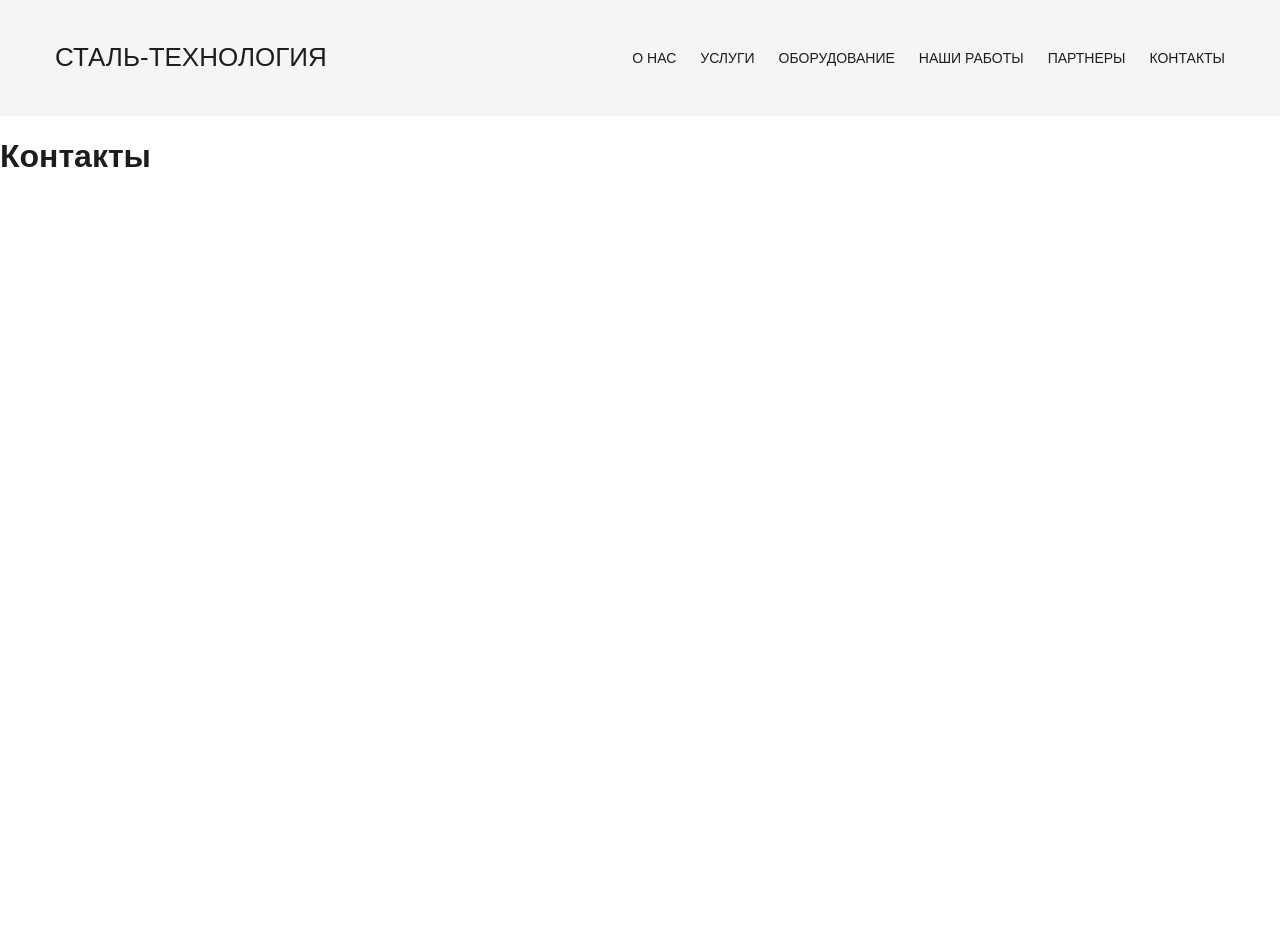
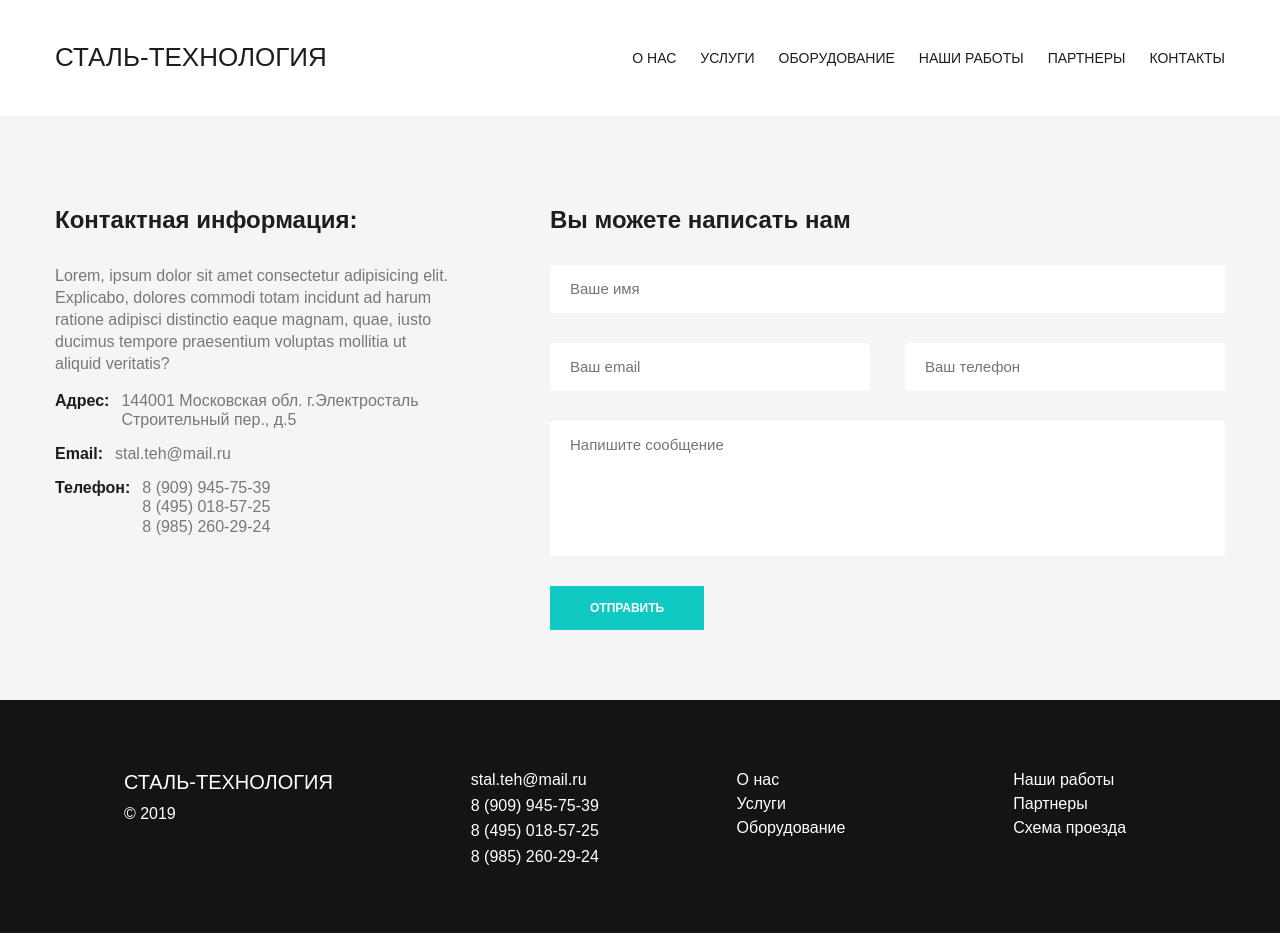
Before and after one commit to nastyarisa/stal_teh, a website: page pug/contacts.pug in a window 1280 px wide. Before the commit the page ends 800 px from the top, so only its background shows below. Drawn offline with nearby package versions, Linux system fonts and the light colour scheme; files that its build step writes are made by us from their sources; a web font is replaced by a local one.

Commit message:
contacts page

```diff
--- a/less/blocks/about.less
+++ b/less/blocks/about.less
@@ -1,7 +1,7 @@
 .about {
   padding-top: 50px;
   padding-bottom: 90px;
-
+  background-color: #fff;
 }
 
 .about__block {
--- /dev/null
+++ b/less/blocks/contacts.less
@@ -0,0 +1,54 @@
+.contacts {
+  flex-grow: 1;
+  padding-top: 70px;
+  padding-bottom: 70px;
+  background-color: #f5f5f5;
+}
+
+.contacts__block {
+  display: flex;
+  flex-direction: row;
+  justify-content: space-between;
+}
+
+.contacts__info {
+  width: 100%;
+  max-width: 400px;
+}
+
+.contacts__form {
+  width: 100%;
+  max-width: 675px;
+}
+
+.contacts__title {
+  margin-bottom: 30px;
+}
+
+.contacts__description {
+  color: @gray;
+  font-size: 16px;
+  line-height: 22px;
+}
+
+.contacts__list, .contacts__phone-list {
+  list-style: none;
+  margin: 0;
+  padding: 0;
+}
+
+.contacts__item {
+  display: flex;
+  flex-direction: row;
+  margin-bottom: 15px;
+
+  b {
+    font-size: 16px;
+    margin-right: 12px;
+    color: @black;
+  }
+  address, a {
+    font-style: normal;
+    color: @gray;
+  }
+}
--- /dev/null
+++ b/less/blocks/footer.less
@@ -0,0 +1,53 @@
+.footer {
+  margin-top: auto;
+  background-color: #141414;
+  color: #fff;
+  padding-top: 70px;
+  padding-bottom: 60px;
+}
+
+.footer__block {
+  display: flex;
+  flex-direction: row;
+  justify-content: space-around;
+}
+
+.footer__logo {
+  text-transform: uppercase;
+  color: #fff;
+  font-weight: 300;
+  font-size: 20px;
+  margin-bottom: 10px;
+}
+
+.footer__contacts {
+  display: flex;
+  flex-direction: column;
+}
+
+// .footer__contacts-title {
+//   margin-bottom: 10px;
+//   font-size: 16px;
+// }
+
+.footer__email, .footer__phone {
+  color: #fff;
+  font-size: 16px;
+  line-height: 1.3em;
+  padding-bottom: 5px;
+}
+
+.footer__list {
+  list-style: none;
+  margin: 0;
+  padding: 0;
+}
+
+.footer__item {
+  margin-right: 30px;
+  padding-bottom: 5px;
+  a {
+    color: #fff;
+    font-size: 16px;
+  }
+}
--- /dev/null
+++ b/less/blocks/form.less
@@ -0,0 +1,49 @@
+.form__title {
+  margin-bottom: 30px;
+}
+
+.form__input, .form__textarea {
+  padding: 12px 20px;
+  display: block;
+  box-sizing: border-box;
+  border-radius: 3px;
+  border: none;
+  font-size: 15px;
+  line-height: 24px;
+  outline: none;
+  font-family: 'Montserrat', Arial, sans-serif;
+}
+
+.form__name {
+  margin-bottom: 30px;
+  .form__input {
+  width: 100%;
+  display: block;
+  }
+}
+
+.form__contacts {
+  display: flex;
+  flex-direction: row;
+  justify-content: space-between;
+  margin-bottom: 30px;
+
+  .form__input {
+    width: 100%;
+    max-width: 320px;
+  }
+}
+
+.form__comment {
+  margin-bottom: 30px;
+}
+
+.form__textarea {
+  width: 100%;
+  min-height: 135px;
+  resize: none;
+}
+
+.form__button {
+  .btn();
+}
--- a/less/blocks/header.less
+++ b/less/blocks/header.less
@@ -2,6 +2,10 @@
   padding-top: 30px;
   padding-bottom: 30px;
   background-color: @lightgray;
+}
+
+#contacts .header {
+  background-color: #fff;
 }
 
 .header__logo {
--- a/less/blocks/process.less
+++ b/less/blocks/process.less
@@ -1,6 +1,6 @@
 .process {
-  padding-top: 50px;
-  padding-bottom: 90px;
+  padding-top: 40px;
+  padding-bottom: 80px;
 }
 
 .process__block {
--- a/less/core/base.less
+++ b/less/core/base.less
@@ -27,6 +27,10 @@
 }
 
 body {
+  display: flex;
+  flex-direction: column;
+  width: 100%;
+  min-height: 100vh;
   margin: 0;
   min-width: 320px;
   background-color: #fff;
--- a/less/core/mixin.less
+++ b/less/core/mixin.less
@@ -24,4 +24,5 @@
   text-transform: uppercase;
   font-size: 12px;
   font-weight: bold;
+  border: none;
 }
--- a/less/style.less
+++ b/less/style.less
@@ -8,3 +8,8 @@
 @import "blocks/features.less";
 @import "blocks/sections.less";
 @import "blocks/process.less";
+
+@import "blocks/contacts.less";
+@import "blocks/form.less";
+
+@import "blocks/footer.less";
--- a/pug/about.pug
+++ b/pug/about.pug
@@ -9,3 +9,4 @@ html(lang="en")
   body
     include modules/header
     h1 О нас
+    include modules/footer
--- a/pug/contacts.pug
+++ b/pug/contacts.pug
@@ -6,6 +6,31 @@ html(lang="en")
     meta(http-equiv="X-UA-Compatible", content="ie=edge")
     link(rel="stylesheet", href="css/style.css")
     title Сталь-Технология
-  body
+  body#contacts
     include modules/header
-    h1 Контакты
+    main.contacts
+      .wrapper
+        .contacts__block
+          .contacts__info
+            h2.contacts__title Контактная информация:
+            p.contacts__description Lorem, ipsum dolor sit amet consectetur adipisicing elit. Explicabo, dolores commodi totam incidunt ad harum ratione adipisci distinctio eaque magnam, quae, iusto ducimus tempore praesentium voluptas mollitia ut aliquid veritatis?
+            ul.contacts__list
+              li.contacts__item
+                b Адрес:
+                address 144001 Московская обл. г.Электросталь Строительный пер., д.5
+              li.contacts__item
+                b Email:
+                a(href='mailto:stal.teh@mail.ru').contacts__email stal.teh@mail.ru
+              li.contacts__item
+                b Телефон:
+                ul.contacts__phone-list
+                  li.contacts__phone-item
+                    a(href='tel:+79099457539').contacts__phone 8 (909) 945-75-39
+                  li.contacts__phone-item
+                    a(href='tel:+74950185725').contacts__phone 8 (495) 018-57-25
+                  li.contacts__phone-item
+                    a(href='tel:+79852602924').contacts__phone 8 (985) 260-29-24
+          .contacts__form
+            include modules/form
+      .contacts__map
+    include modules/footer
--- a/pug/equipment.pug
+++ b/pug/equipment.pug
@@ -9,3 +9,4 @@ html(lang="en")
   body
     include modules/header
     h1 Оборудование
+    include modules/footer
--- a/pug/index.pug
+++ b/pug/index.pug
@@ -13,3 +13,4 @@ html(lang="en")
     include modules/features
     include modules/sections
     include modules/process
+    include modules/footer
--- a/pug/modules/footer.pug
+++ b/pug/modules/footer.pug
@@ -0,0 +1,28 @@
+footer.footer
+  .wrapper
+    .footer__block
+      .footer__name
+        a.footer__logo(href="index.html")
+          div.footer__logo Сталь-Технология
+        div.footer__copyright &copy; 2019
+      .footer__contacts
+        a(href='mailto:stal.teh@mail.ru').footer__email stal.teh@mail.ru
+        a(href='tel:+79099457539').footer__phone 8 (909) 945-75-39
+        a(href='tel:+74950185725').footer__phone 8 (495) 018-57-25
+        a(href='tel:+79852602924').footer__phone 8 (985) 260-29-24
+      .footer__menu
+        ul.footer__list
+          li.footer__item
+            a(href="about.html") О нас
+          li.footer__item
+            a(href="services.html") Услуги
+          li.footer__item
+            a(href="equipment.html") Оборудование
+      .footer__menu
+        ul.footer__list
+          li.footer__item
+            a(href="works.html") Наши работы
+          li.footer__item
+            a(href="partners.html") Партнеры
+          li.footer__item
+            a(href="contacts.html") Схема проезда
--- /dev/null
+++ b/pug/modules/form.pug
@@ -0,0 +1,11 @@
+.form
+  h2.form__title Вы можете написать нам
+  form
+    .form__name
+      input(type="text" placeholder='Ваше имя').form__input
+    .form__contacts
+      input(type="text" placeholder='Ваш email').form__input
+      input(type="text" placeholder='Ваш телефон').form__input
+    .form__comment
+      textarea(placeholder='Напишите сообщение').form__textarea
+    button.form__button Отправить
--- a/pug/partners.pug
+++ b/pug/partners.pug
@@ -9,3 +9,4 @@ html(lang="en")
   body
     include modules/header
     h1 Партнеры
+    include modules/footer
--- a/pug/services.pug
+++ b/pug/services.pug
@@ -9,3 +9,4 @@ html(lang="en")
   body
     include modules/header
     h1 Услуги
+    include modules/footer
--- a/pug/works.pug
+++ b/pug/works.pug
@@ -9,3 +9,4 @@ html(lang="en")
   body
     include modules/header
     h1 Наши работы
+    include modules/footer
```
Also changed, not shown: css/style.css.
